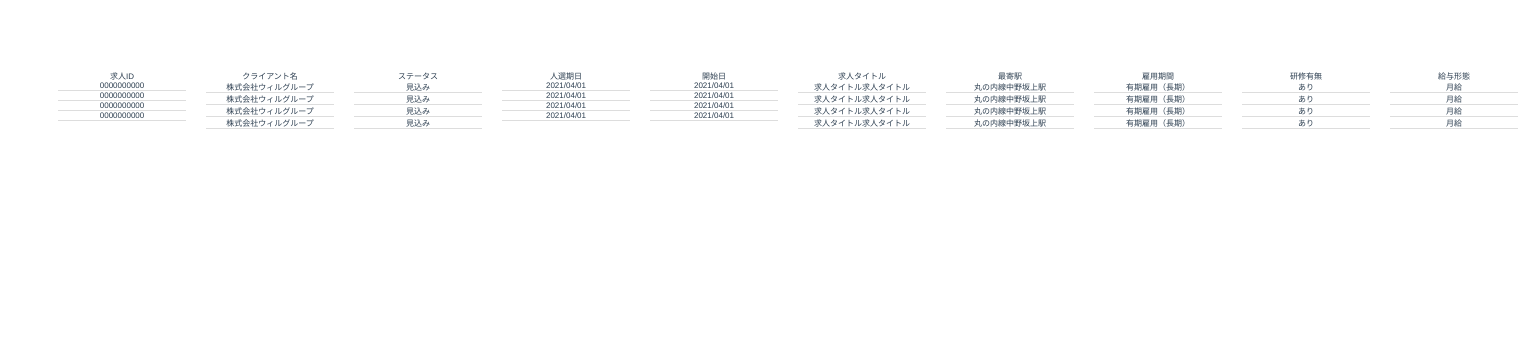
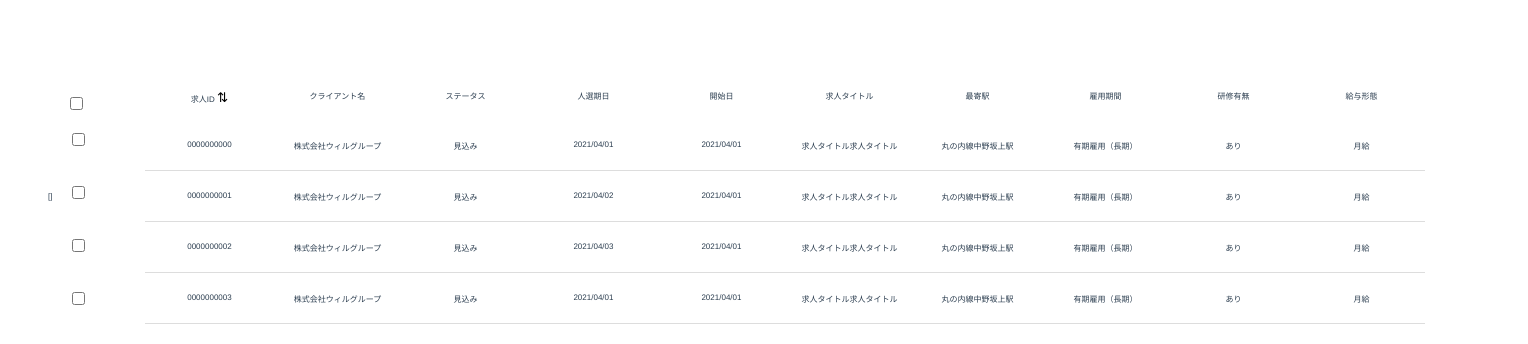
Before and after one commit to akimoto-willof/jobMan_prototype, a Vue app: page / in a window 1280 px wide. Shown: the top 344 px of the page, 1528 px wide, since content can reach past the window. Built offline with nearby package versions, Linux system fonts and the light colour scheme.

Commit message:
[add]チェックリスト・ソート機能実装土台完成

```diff
--- a/package.json
+++ b/package.json
@@ -8,6 +8,7 @@
     "lint": "vue-cli-service lint"
   },
   "dependencies": {
+    "@vue/composition-api": "*",
     "core-js": "^3.6.5",
     "vue": "^2.6.11",
     "vuedraggable": "^2.24.3"
--- a/src/components/Table.vue
+++ b/src/components/Table.vue
@@ -1,10 +1,22 @@
 <template>
 <div>
     <div id="box1" class="box">
+        <ul class="check">
+            <li>
+                <input type="checkbox" class="checkbox-main" v-model="checked_all">
+                {{ checked_items }}
+            </li>
+            <li>
+                <input type="checkbox" class="checkbox" v-for="item in items" :key="item" @click="cheked_items">
+            </li>
+        </ul>
         <draggable tag="ul" :options="{group:'ITEMS'}">
             <li>
-            <div class="title">求人ID</div>
-            <div class="list" v-for="item in items" :key="item.id">
+                <div class="title">
+                    求人ID
+                <button class="button" @click="changeOrder">⇅</button>
+                </div>
+                <div class="list" v-for="item in sortedItems" :key="item.id">
                     <div class="list-nav">{{item.id}}</div>
                 </div>
             </li>
@@ -72,12 +84,11 @@ import draggable from 'vuedraggable';
 
 export default {
     name: 'Table',
-
     components: {
         'draggable': draggable,
     },
-  data(){
-      return {
+    data() {
+        return{
             items:[
                 {
                 id:"0000000000",
@@ -89,9 +100,34 @@ export default {
                 station:"丸の内線中野坂上駅",
                 period:"有期雇用（長期）",
                 training:"あり",
-        salary:"月給"},
+                salary:"月給"
+                },
                 {
-        id:"0000000000",
+                id:"0000000001",
+                name:"株式会社ウィルグループ",
+                status:"見込み",
+                date:"2021/04/02",
+                satrtDate:"2021/04/01",
+                title:"求人タイトル求人タイトル",
+                station:"丸の内線中野坂上駅",
+                period:"有期雇用（長期）",
+                training:"あり",
+                salary:"月給"
+                },
+                {
+                id:"0000000002",
+                name:"株式会社ウィルグループ",
+                status:"見込み",
+                date:"2021/04/03",
+                satrtDate:"2021/04/01",
+                title:"求人タイトル求人タイトル",
+                station:"丸の内線中野坂上駅",
+                period:"有期雇用（長期）",
+                training:"あり",
+                salary:"月給"
+                },
+                {
+                id:"0000000003",
                 name:"株式会社ウィルグループ",
                 status:"見込み",
                 date:"2021/04/01",
@@ -100,59 +136,82 @@ export default {
                 station:"丸の内線中野坂上駅",
                 period:"有期雇用（長期）",
                 training:"あり",
-        salary:"月給"},
-        {
-        id:"0000000000",
-        name:"株式会社ウィルグループ",
-        status:"見込み",
-        date:"2021/04/01",
-        satrtDate:"2021/04/01",
-        title:"求人タイトル求人タイトル",
-        station:"丸の内線中野坂上駅",
-        period:"有期雇用（長期）",
-        training:"あり",
-        salary:"月給"},
-        {
-        id:"0000000000",
-        name:"株式会社ウィルグループ",
-        status:"見込み",
-        date:"2021/04/01",
-        satrtDate:"2021/04/01",
-        title:"求人タイトル求人タイトル",
-        station:"丸の内線中野坂上駅",
-        period:"有期雇用（長期）",
-        training:"あり",
-        salary:"月給"},
-    ]
+                salary:"月給"
+                },
+            ],
+            sortOrder: 1,
+            checked_items: [],
         }
+    },
+    computed: {
+        sortedItems(){
+            console.log(this.items);
+            return this.items.slice().sort((a, b) => {
+            return (a.id < b.id) ? -this.sortOrder : (a.id > b.id) ? this.sortOrder : 0;
+            })
+        },
+    },
+    methods: {
+        changeOrder(){
+            this.sortOrder = this.sortOrder > 0 ? -1 : 1;
+        },
     }
 }
 </script>
 
 <style>
-template {
-  padding : 15px;
+#box1 {
+    display: flex;
 }
+.check {
+    position: relative;
+}
+
+.checkbox-main {
+    position: absolute;
+    top: 10%;
+    left: 60%;
+}
+
+.checkbox {
+    margin: 20px;
+}
+
+.checkbox:first-child {
+    margin-top: 65px;
+}
+
+.title {
+    margin: 10px 0;
+    padding: 10px;
+    height: 10px;
+}
+
 ul {
     display: flex;
+    align-items: center;
     font-size: 8px;
 }
 
 li {
-  cursor:pointer;
-  padding: 10px;
+    cursor: pointer;
     list-style: none;
+
+}
+li .button {
+    margin: 0;
+    padding: 0;
+    border: none;
+    background-color: #ffffff;
 }
 
 li .list-nav {
   border-bottom: solid #ddd 1px;
   text-overflow: ellipsis;
   width: 10vw;
+  height: 10px;
   white-space: nowrap;
   overflow: hidden;
-}
-
-.del {
-  color: #f00;
+  padding: 20px 0;
 }
 </style>
```
Also changed, not shown: 2 other files (tests, documents, lock files or other folders). Lines whose indentation alone changed are shown as unchanged.
